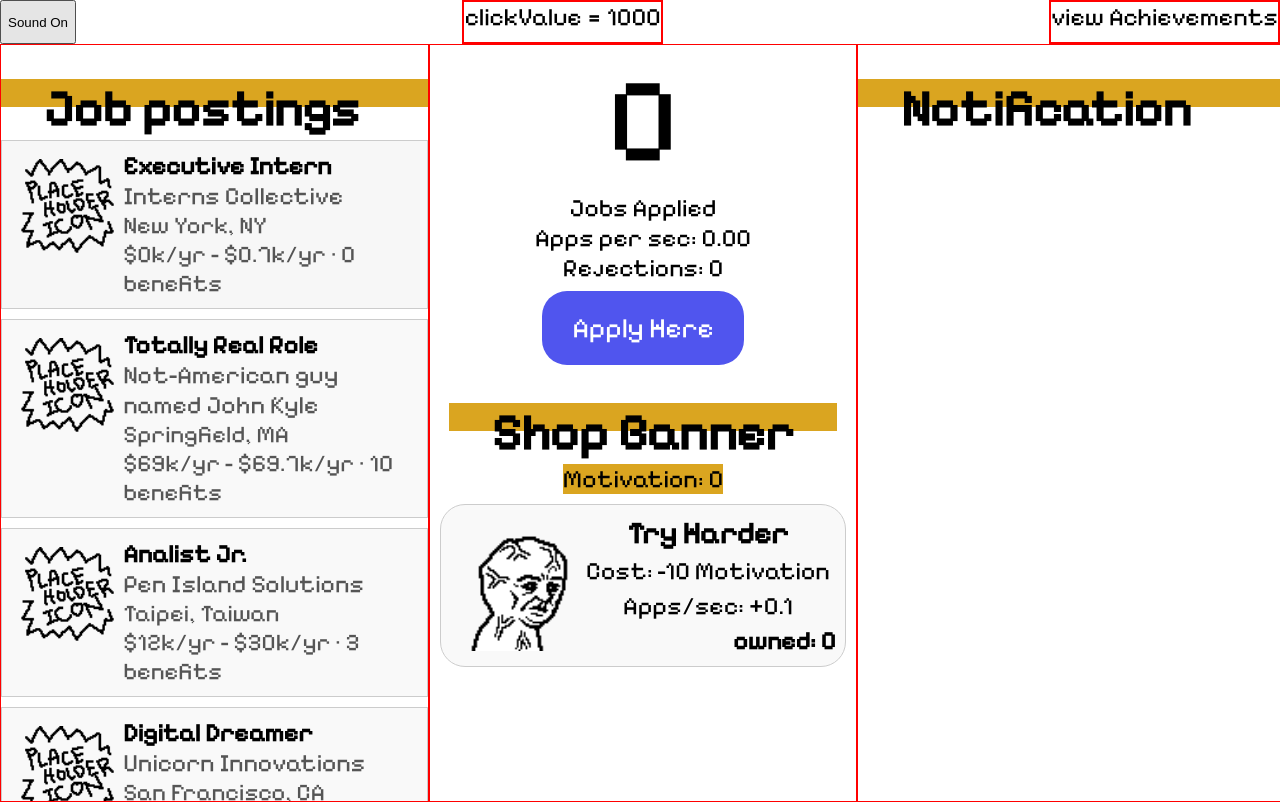
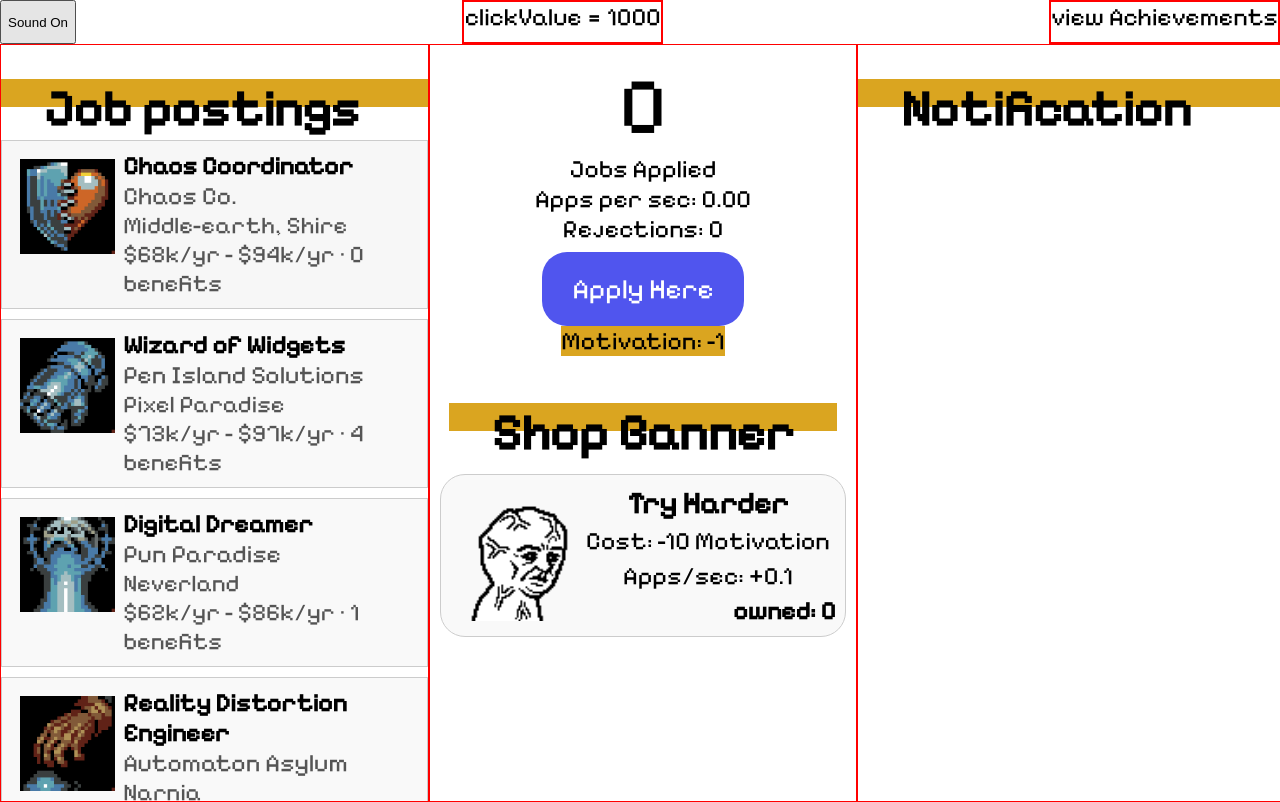
Before and after one commit to waxhsu/YGLO, a plain HTML site: page index.html in a window 1280 px wide. Drawn offline with Linux system fonts and the light colour scheme.

Commit message:
updated: jobCycle, randomEvent, achievementPage

```diff
--- a/css/style.css
+++ b/css/style.css
@@ -148,7 +148,7 @@ h1 {
 }
 
 #job-applied {
-  font-size: 15vh;
+  font-size: 10vh;
   z-index: 7000;
   /* margin: 0 0 0.5vh; */
 }
@@ -207,10 +207,12 @@ animation: blinker 1.75s infinite;
   max-width: 80%;
   min-width: 80%;
   max-height: 80%;
+  min-height: 60%;
   top: 10%;
   left: 50%;
   transform: translateX(-50%);
   z-index: 9000;
+  padding: 3.5%
 }
 
 #achievements-list {
@@ -221,17 +223,25 @@ animation: blinker 1.75s infinite;
 }
 
 .tooltip {
+  display: flex;
   visibility: hidden;
   background-color: #555;
-  max-width: 100%;
+  min-width: max-content;
   color: #fff;
   text-align: center;
   border-radius: 6px;
   padding: 5px;
   position: absolute;
   z-index: 9999;
-  bottom: 80%;
   transition: opacity 0.3s;
+}
+
+.achievement-item{
+  max-height: 95px;
+  max-width: 95px;
+  min-width: 95px;
+  display: flex;
+  justify-content: center;
 }
 
 .achievement-item:hover  .tooltip {
--- a/index.html
+++ b/index.html
@@ -55,11 +55,11 @@
 			<div id="cps-display">Applications: 0</div>
 			<div id="rejection-display">Rejections: 0</div>
 			<button id="click-button">Apply Here</button>
+			<div id="motivation">Motivation: -129</div>
 		</div>
 
 		<div id="bottomCenterUI">
 			<h1 class="banner">Shop Banner</h1>
-			<div id="motivation">Motivation: 0</div>
 			<div id="shop">
 		</div>
 
--- a/index.js
+++ b/index.js
@@ -1,7 +1,7 @@
 // Initialize variables
-let motivation = 0;
+let motivation = -1;
 let autoApplications = [];
-let clickValue = 1000;
+let clickValue = 100;
 let totalClicksPerSecond = 0;
 let jobApplications = 0;
 let manualClick = 0;
@@ -119,46 +119,6 @@ function calculateTotalClicksPerSecond() {
 ///////////////////     SHOP STUFF    //////////////////////
 ////////////////////////////////////////////////////////////
 
-// Function to update the AutoApplications in the shop
-// function updateShop() {
-//   const shopElement = document.getElementById("shop");
-//   shopElement.innerHTML = ""; // Clear the previous shop items
-
-//   shopObj.forEach(shop => {
-//       const iconElement = document.createElement("img");
-//       iconElement.src = shop.icon;
-//       iconElement.className = "shop-icon";
-
-//       const shopItem = document.createElement("div");
-//       shopItem.className = "shop-item";
-
-//       const nameElement = document.createElement("div");
-//       nameElement.className = "item-name";
-//       nameElement.textContent = shop.name;
-
-//       const costElement = document.createElement("div");
-//       costElement.className = "item-cost";
-//       costElement.textContent = `Cost: -${shop.cost} Motivation`;
-
-//       const clicksPerSecondElement = document.createElement("div");
-//       clicksPerSecondElement.className = "item-cps";
-//       clicksPerSecondElement.textContent = `Apps/sec: +${shop.clicksPerSecond}`;
-
-//       const countElement = document.createElement("div");
-//       countElement.className = "item-count";
-//       countElement.textContent = `owned: ${shop.count}`;
-
-//       shopItem.appendChild(iconElement);
-//       shopItem.appendChild(nameElement);
-//       shopItem.appendChild(costElement);
-//       shopItem.appendChild(clicksPerSecondElement);
-//       shopItem.appendChild(countElement);
-
-//       shopItem.addEventListener("click", () => buyAutoApplication(shop));
-//       shopElement.appendChild(shopItem);
-//   });
-// }
-
 function updateShop() {
   const shopElement = document.getElementById("shop");
   shopElement.innerHTML = ""; // Clear the previous shop items
@@ -198,7 +158,7 @@ function updateShop() {
     shopItem.appendChild(iconElement);
     shopItem.appendChild(infoContainer);
 
-    if (index === 0 || shopObj[index - 1].count >= 10) {
+    if (index === 0 || shopObj[index - 1].count >= 1) {
       // Display the first item or the item after the one with count >= 10
       shopItem.addEventListener("click", () => buyAutoApplication(shop));
       shopElement.appendChild(shopItem);
@@ -309,172 +269,118 @@ const shopObj = [
 ////////////////////   JOB POSTINGS   //////////////////////
 ////////////////////////////////////////////////////////////
 
-const jobPostingCycleObj = [
-  {
-    id: 0,
-    icon: "./img/jobPostingIcons/icon_jobposting.png",
-    // title: "111111111111111",
-    title: "Executive Intern",
-    company: "Interns Collective",
-    location: "New York, NY",
-    pay: "$0k/yr - $0.7k/yr · 0 benefits",
-  },
-  {
-    id: 1,
-    icon: "./img/jobPostingIcons/icon_jobposting.png",
-    // title: "222222222222",
-    title: "Totally Real Role",
-    company: "Not-American guy named John Kyle",
-    location: "Springfield, MA",
-    pay: "$69k/yr - $69.7k/yr · 10 benefits",
-  },
-  {
-    id: 2,
-    icon: "./img/jobPostingIcons/icon_jobposting.png",
-    // title: "3333333333",
-    title: "Analist Jr.",
-    company: "Pen Island Solutions",
-    location: "Taipei, Taiwan",
-    pay: "$12k/yr - $30k/yr · 3 benefits",
-  },
-  {
-    id: 3,
-    icon: "./img/jobPostingIcons/icon_jobposting.png",
-    // title: "444444444444",
-    title: "Digital Dreamer",
-    company: "Unicorn Innovations",
-    location: "San Francisco, CA",
-    pay: "$55k/yr - $65k/yr · 5 benefits",
-  },
-  {
-    id: 4,
-    icon: "./img/jobPostingIcons/icon_jobposting.png",
-    title: "Code Whisperer",
-    company: "Pixel Perfectionists",
-    location: "Seattle, WA",
-    pay: "$45k/yr - $55k/yr · 4 benefits",
-  },
-  {
-    id: 5,
-    icon: "./img/jobPostingIcons/icon_jobposting.png",
-    title: "Social Media Sorcerer",
-    company: "Meme Magic Enterprises",
-    location: "Los Angeles, CA",
-    pay: "$40k/yr - $50k/yr · 3 benefits",
-  },
-  {
-    id: 6,
-    icon: "./img/jobPostingIcons/icon_jobposting.png",
-    title: "AI Wizard",
-    company: "Quantum Quokka Technologies",
-    location: "Sydney, Australia",
-    pay: "$60k/yr - $69k/yr · 6 benefits",
-  },
-  {
-    id: 7,
-    icon: "./img/jobPostingIcons/icon_jobposting.png",
-    title: "Space Explorer",
-    company: "Galactic Gourmet Solutions",
-    location: "Houston, TX",
-    pay: "$50k/yr - $60k/yr · 5 benefits",
-  },
-  {
-    id: 8,
-    icon: "./img/jobPostingIcons/icon_jobposting.png",
-    title: "Robot Wrangler",
-    company: "Automaton Asylum",
-    location: "Berlin, Germany",
-    pay: "$35k/yr - $45k/yr · 2 benefits",
-  },
-  {
-    id: 9,
-    icon: "./img/jobPostingIcons/icon_jobposting.png",
-    title: "Crypto Crusader",
-    company: "Blockchain Buccaneers",
-    location: "Singapore",
-    pay: "$25k/yr - $35k/yr · 1 benefit",
-  },
-  {
-    id: 10,
-    icon: "./img/jobPostingIcons/icon_jobposting.png",
-    title: "Data Diviner",
-    company: "Byte Mystic Guild",
-    location: "Toronto, Canada",
-    pay: "$30k/yr - $40k/yr · 3 benefits",
-  },
-  {
-    id: 11,
-    icon: "./img/jobPostingIcons/icon_jobposting.png",
-    title: "Virtual Visionary",
-    company: "VR Wonderland Enterprises",
-    location: "Tokyo, Japan",
-    pay: "$55k/yr - $65k/yr · 4 benefits",
-  },
-  {
-    id: 12,
-    icon: "./img/jobPostingIcons/icon_jobposting.png",
-    title: "E-commerce Enchanter",
-    company: "Magical Marketplace Co.",
-    location: "London, UK",
-    pay: "$40k/yr - $50k/yr · 2 benefits",
-  },
-  {
-    id: 13,
-    icon: "./img/jobPostingIcons/icon_jobposting.png",
-    title: "Data Dinosaur Tamer",
-    company: "Jurassic Analytics Ltd.",
-    location: "Denver, CO",
-    pay: "$30k/yr - $40k/yr · 1 benefit",
-  },
-  {
-    id: 14,
-    icon: "./img/jobPostingIcons/icon_jobposting.png",
-    title: "Cybernetic Maestro",
-    company: "Bit Symphony Solutions",
-    location: "Austin, TX",
-    pay: "$45k/yr - $55k/yr · 3 benefits",
-  },
-  {
-    id: 15,
-    icon: "./img/jobPostingIcons/icon_jobposting.png",
-    title: "Augmented Reality Artisan",
-    company: "Virtual Canvas Creations",
-    location: "Barcelona, Spain",
-    pay: "$50k/yr - $60k/yr · 4 benefits",
-  },
-  {
-    id: 16,
-    icon: "./img/jobPostingIcons/icon_jobposting.png",
-    title: "Quantum Questmaster",
-    company: "Nebula Navigators Inc.",
-    location: "Mumbai, India",
-    pay: "$35k/yr - $45k/yr · 2 benefits",
-  },
-  {
-    id: 17,
-    icon: "./img/jobPostingIcons/icon_jobposting.png",
-    title: "Machine Learning Maven",
-    company: "Algorithm Alchemists",
-    location: "Paris, France",
-    pay: "$60k/yr - $69k/yr · 5 benefits",
-  },
-  {
-    id: 18,
-    icon: "./img/jobPostingIcons/icon_jobposting.png",
-    title: "Innovation Instigator",
-    company: "Disruptive Dynamics Co.",
-    location: "New York, NY",
-    pay: "$50k/yr - $60k/yr · 4 benefits",
-  },
-  {
-    id: 19,
-    icon: "./img/jobPostingIcons/icon_jobposting.png",
-    title: "Game Dev Guru",
-    company: "Pixel Play Studios",
-    location: "Osaka, Japan",
-    pay: "$45k/yr - $55k/yr · 3 benefits",
-  },
+const jobCycleTitle = [
+  "Executive Intern",
+  "Totally Real Role",
+  "Analyst Jr.",
+  "Digital Dreamer",
+  "Code Whisperer",
+  "Social Media Sorcerer",
+  "AI Wizard",
+  "Space Explorer",
+  "Robot Wrangler",
+  "Time Traveling Troublemaker",
+  "Unicorn Wrangler",
+  "Master of Puns",
+  "Wizard of Widgets",
+  "Grand Poobah of Gizmos",
+  "Chaos Coordinator",
+  "Meme Maestro",
+  "Reality Distortion Engineer",
+  "Chief Emoji Officer",
+  "Pixel Picasso",
 ];
+
+const jobCycleCompany = [
+  "Interns Collective",
+  "Indian Guy named John Kyle",
+  "Pen Island Solutions",
+  "Unicorn Innovations",
+  "Pixel Perfectionists",
+  "Meme Magic Enterprises",
+  "Quantum Quokka Technologies",
+  "Galactic Gourmet Solutions",
+  "Automaton Asylum",
+  "Lunar Lemonade Co.",
+  "Epic Emoji Emporium",
+  "Wacky Widget Workshop",
+  "Gizmo Galaxy",
+  "Pun Paradise",
+  "Meme Machine Co.",
+  "Chaos Co.",
+  "Emoji Extravaganza",
+  "Pixel Pinnacle",
+  "Universe Unleashed Ltd.",
+];
+
+const jobCycleLocation = [
+  "New York, NY",
+  "Springfield, MA",
+  "Taipei, Taiwan",
+  "San Francisco, CA",
+  "Seattle, WA",
+  "Los Angeles, CA",
+  "Sydney, Australia",
+  "Houston, TX",
+  "Berlin, Germany",
+  "Mars Metropolis",
+  "Atlantis, Ocean Floor",
+  "Wizarding World",
+  "Galaxy Far Far Away",
+  "Narnia",
+  "Oz, Emerald City",
+  "Middle-earth, Shire",
+  "Neverland",
+  "Hogwarts",
+  "Pixel Paradise",
+];
+
+const iconFolderPath = "./img/jobPostingIcons/";
+
+function getIconPath(index) {
+  const maxIndex = 11; // Assuming you have images named 0.png to 9.png
+  const actualIndex = index % (maxIndex + 1); // Use modulo to ensure it wraps around
+  return `${iconFolderPath}${actualIndex}.png`;
+}
+
+function getRandomPayAndBenefits() {
+  const minPay = Math.floor(Math.random() * 50) + 30; // Random pay between $30k and $80k
+  const maxPay = minPay + Math.floor(Math.random() * 20) + 10; // Random benefits between 10 and 30
+  return `$${minPay}k/yr - $${maxPay}k/yr · ${Math.floor(Math.random() * 5)} benefits`;
+}
+
+function getRandomIndex(array) {
+  return Math.floor(Math.random() * array.length);
+}
+
+const jobPostingCycleObj = Array.from({ length: jobCycleTitle.length }, (_, id) => {
+  const randomIconIndex = getRandomIndex(jobCycleTitle);
+  const randomTitleIndex = getRandomIndex(jobCycleTitle);
+  const randomCompanyIndex = getRandomIndex(jobCycleCompany);
+  const randomLocationIndex = getRandomIndex(jobCycleLocation);
+
+  return {
+    id,
+    icon: getIconPath(randomIconIndex),
+    title: jobCycleTitle[randomTitleIndex],
+    company: jobCycleCompany[randomCompanyIndex],
+    location: jobCycleLocation[randomLocationIndex],
+    pay: getRandomPayAndBenefits(),
+  };
+});
+
+// Shuffle the job postings array
+// function shuffleArray(array) {
+//   for (let i = array.length - 1; i > 0; i--) {
+//     const j = Math.floor(Math.random() * (i + 1));
+//     [array[i], array[j]] = [array[j], array[i]];
+//   }
+// }
+
+// shuffleArray(jobCycleTitle);
+// shuffleArray(jobCycleCompany);
+// shuffleArray(jobCycleLocation);
+// shuffleArray(jobPostingCycleObj);
 
 let jobPostingsIndex = 0; // Track the current job posting index
 
@@ -484,6 +390,7 @@ function cycleJobPostings() {
   // Add it back to the end of the array
   jobPostingCycleObj.push(removedPosting);
 }
+
 
 function updateJobPostings() {
   const jobPostingsElement = document.getElementById("job-postings");
@@ -526,9 +433,9 @@ function updateJobPostings() {
     jobPostingItem.appendChild(detailsElement);
 
     jobPostingsElement.appendChild(jobPostingItem);
-
   });
 }
+
 
 updateJobPostings();
 
@@ -1040,44 +947,6 @@ function toggleAchievementsPage() {
 }
 
 
-// function displayAchievements(achievementsArray) {
-//   const achievementsList = document.getElementById("achievements-list");
-//   achievementsArray.forEach((achievement) => {
-//     const achievementListDiv = document.createElement("div");
-//     achievementListDiv.className = "achievement-item";
-//     // Check if the achievement is displayed
-//     if (achievement.displayed) {
-//       // Display the icon
-//       const iconImage = document.createElement("img");
-//       iconImage.src = achievement.icon;
-//       iconImage.alt = "Achievement Icon";
-
-//       // Create a tooltip div for message2
-//       const tooltip = document.createElement("div");
-//       tooltip.className = "tooltip";
-//       tooltip.textContent = achievement.message1;
-
-//       // Append the tooltip to the icon
-
-//       // Append the icon to the achievementListDiv
-//       achievementListDiv.appendChild(iconImage);
-//       achievementListDiv.appendChild(tooltip);
-
-//     } else {
-//       // Display "?" for not achieved
-//       const questionMark = document.createElement("img");
-//       questionMark.className = "question-mark";
-//       questionMark.src = "./img/icon_questionMark.png";
-//       questionMark.alt = "?";
-//       achievementListDiv.appendChild(questionMark);
-//     }
-
-//     // Append the achievement div to the achievements page
-//     achievementsList.appendChild(achievementListDiv);
-//   });
-// }
-
-
 function displayAchievements(achievementsArray) {
   const achievementsList = document.getElementById("achievements-list");
   achievementsArray.forEach((achievement) => {
@@ -1101,7 +970,6 @@ function displayAchievements(achievementsArray) {
       // Append the tooltip as a sibling to the iconImage
       achievementListDiv.appendChild(tooltip);
     } else {
-      // Display "?" for not achieved
       const questionMark = document.createElement("img");
       questionMark.className = "question-mark";
       questionMark.src = "./img/icon_questionMark.png";
@@ -1116,7 +984,14 @@ function displayAchievements(achievementsArray) {
 
 
 
-
+// Add an event listener for the "keydown" event on the document
+document.addEventListener("keydown", function(event) {
+  // Check if the pressed key is the "Esc" key
+  if (event.key === "a") {
+    // Call the toggleAchievementsPage function to close the achievements page
+    toggleAchievementsPage();
+  }
+});
 
 
 
@@ -1167,8 +1042,8 @@ function applyRandomEventEffect(event) {
   /////////////////////////////////////////////////////////
   if (event.color === 'red') {
     // Generate random values within the specified range for 'red'
-    effect_motivation = getRandomInRange(-0.121, -0.097);
-    effect_apps = getRandomInRange(-0.118, -0.101);
+    effect_motivation = getRandomInRange(-0.321, -0.197);
+    effect_apps = getRandomInRange(-0.148, -0.121);
   } else if (event.color === 'green') {
     // Generate random values within the specified range for 'green'
     effect_motivation = getRandomInRange(0.0027, 0.0151);
@@ -1178,13 +1053,15 @@ function applyRandomEventEffect(event) {
   /////////////////////////////////////////////////////////
   /////////////////////////////////////////////////////////
 
-  if (event.color === 'green' && motivation <= 0) {
+  if (event.color === 'green' && motivation < ((shopObj[0].cost))) {
     motivation += 1;
-    return { motivationRandomCalc: 0, jobAppRandomCalc: 0 };
-  }
-  if (jobApplications <= 0) {
-    return { motivationRandomCalc: 0, jobAppRandomCalc: 0 };
-  }
+    return { motivationRandomCalc: 0, jobAppRandomCalc: effect_apps * jobApplications};
+  } else if (event.color === 'red' && motivation > 0) {
+    motivation -= 1;
+  }
+  // if (jobApplications <= 0) {
+  //   return { motivationRandomCalc: 0, jobAppRandomCalc: 0 };
+  // }
 
   let motivationRandomCalc = effect_motivation * motivation;
   let jobAppRandomCalc = effect_apps * jobApplications;
@@ -1221,10 +1098,12 @@ function showBadRandomEvent(randomEvent, motivationRandomCalc, jobAppRandomCalc)
   message1Element.className = "message1";
 
   const message2Element = document.createElement("div");
-  if (Math.round(motivationRandomCalc) === 0) {
+  if (motivation === 0 || motivation < 0) {
     message2Element.textContent = `You've hit motivation rock bottom`;
+  } else if (Math.ceil(motivationRandomCalc) === 0) {
+    message2Element.textContent = `-1 motivation`;
   } else {
-    message2Element.textContent = `${Math.round(motivationRandomCalc)} motivation`;
+    message2Element.textContent = `${Math.ceil(motivationRandomCalc)} motivation`;
   }
   message2Element.className = "message2";
 
@@ -1232,13 +1111,12 @@ function showBadRandomEvent(randomEvent, motivationRandomCalc, jobAppRandomCalc)
   if (Math.round(jobAppRandomCalc) === 0) {
     message3Element.textContent = `You need to apply more`;
   } else {
-    const roundedJobApps = Math.round(jobAppRandomCalc);
-    if (roundedJobApps === 1) {
-      message3Element.textContent = `${roundedJobApps} job app`;
-    } else if (roundedJobApps === -1) {
+    if (Math.round(jobAppRandomCalc) === 1) {
+      message3Element.textContent = `${Math.round(jobAppRandomCalc)} job app`;
+    } else if (Math.round(jobAppRandomCalc) === -1) {
       message3Element.textContent = `-1 job app`;
     } else {
-      message3Element.textContent = `${roundedJobApps} job apps`;
+      message3Element.textContent = `${Math.round(jobAppRandomCalc)} job apps`;
     }
   }
   message3Element.className = "message3";
@@ -1291,11 +1169,10 @@ function showGoodRandomEvent(randomEvent, motivationRandomCalc, jobAppRandomCalc
   if (Math.round(jobAppRandomCalc) === 0) {
     message3Element.textContent = `You are compelled to apply more`;
   } else {
-    const roundedJobApps = Math.round(jobAppRandomCalc);
-    if (roundedJobApps === 1) {
-      message3Element.textContent = `${roundedJobApps} job app`;
+    if (Math.round(jobAppRandomCalc) === 1) {
+      message3Element.textContent = `${Math.round(jobAppRandomCalc)} job app`;
     } else {
-      message3Element.textContent = `+${roundedJobApps} job apps`;
+      message3Element.textContent = `+${Math.round(jobAppRandomCalc)} job apps`;
     }
   }
   message3Element.className = "message3";
@@ -1568,6 +1445,6 @@ setInterval(autoGenerateJobApplications, 1000);
 setInterval(checkMainAchievement, 1000);
 
 // Set an interval to trigger random event
-setInterval(randomRejection, 5000);
+setInterval(randomRejection, 15000);
 // Set an interval to trigger random events every 60 seconds
-setInterval(randomEvent, 11000);
+setInterval(randomEvent, 14000);
```
Also changed, not shown: leftover.js (+45 -0 lines), img/randomIcons/icon_randomevent_bad.png, img/randomIcons/icon_randomevent_good.png.
